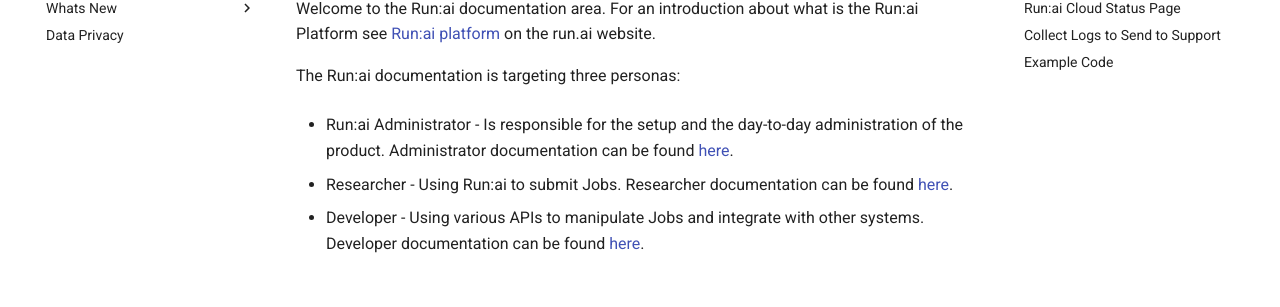
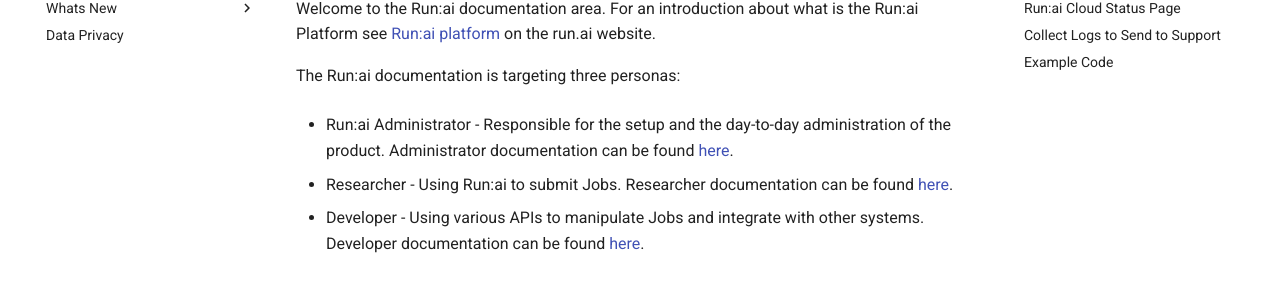
Before and after one commit to jasonnovichRunAI/gh-pages-test, an MkDocs documentation site: the page built from docs/index.md, in a window 1280 px wide and 900 px high. Shown: the part 232-539 px from the top of the window. Built offline with MkDocs 1.6.1 and Material for MkDocs 9.7.7, drawn with Linux system fonts in a browser that asks for light colours; comment, search, counter and statistics services are not loaded.

Commit message:
small change

```diff
--- a/docs/index.md
+++ b/docs/index.md
@@ -5,7 +5,7 @@
 
 The Run:ai documentation is targeting three personas:
 
-* Run:ai Administrator - Is responsible for the setup and the day-to-day administration of the product. Administrator documentation can be found [here](./admin/overview-administrator.md).
+* Run:ai Administrator - Responsible for the setup and the day-to-day administration of the product. Administrator documentation can be found [here](./admin/overview-administrator.md).
 
 * Researcher - Using Run:ai to submit Jobs. Researcher documentation can be found [here](./Researcher/overview-researcher.md).
 
```
